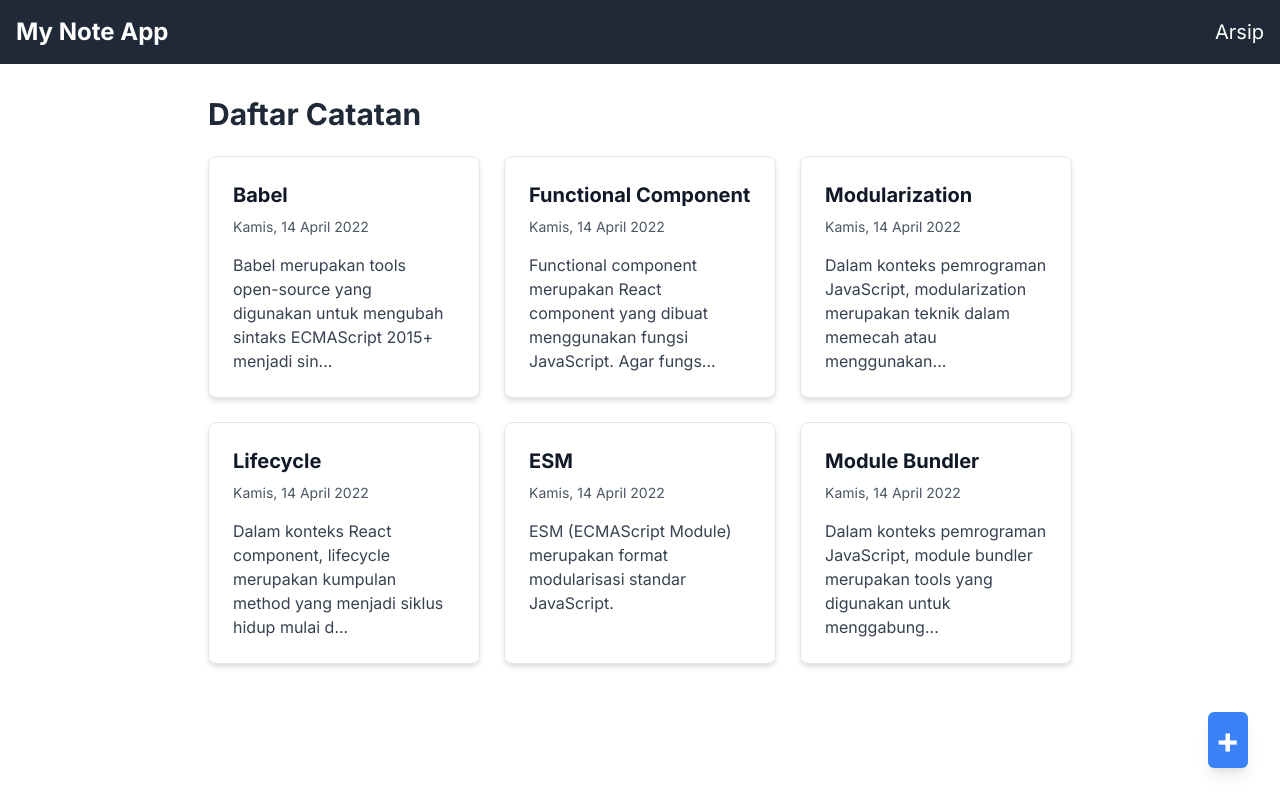
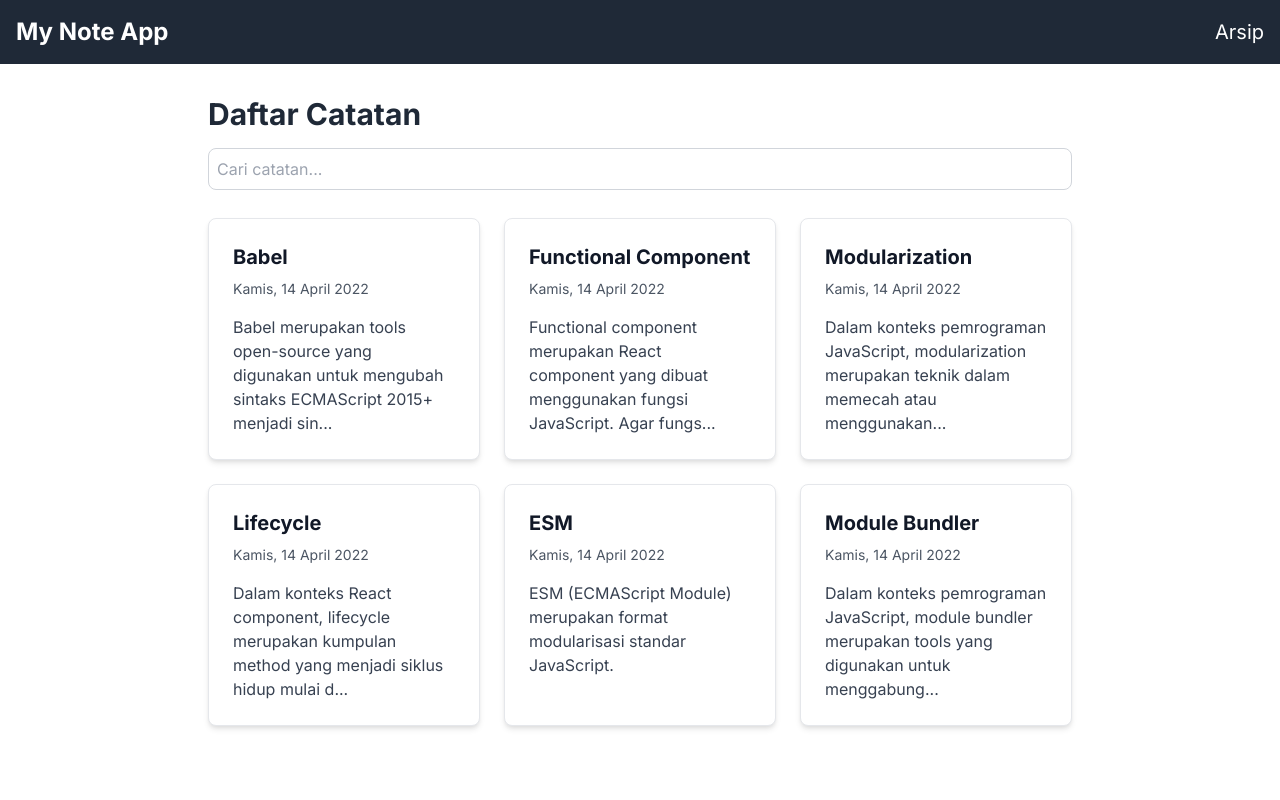
Before and after one commit to nandaglhp/my-note-app-spa, a React (Vite) app: page / in a window 1280 px wide. Built offline with nearby package versions, Linux system fonts and the light colour scheme.

Commit message:
KO2: search notes

```diff
--- /dev/null
+++ b/src/components/form/SearchBar.jsx
@@ -0,0 +1,14 @@
+// src/components/SearchBar.jsx
+import React from "react";
+import PropTypes from "prop-types";
+
+const SearchBar = ({ searchTerm, setSearchTerm }) => {
+  return <input type="text" placeholder="Cari catatan..." value={searchTerm} onChange={(e) => setSearchTerm(e.target.value)} className="w-full p-2 border border-gray-300 rounded-lg mb-7" />;
+};
+
+SearchBar.propTypes = {
+  searchTerm: PropTypes.string.isRequired,
+  setSearchTerm: PropTypes.func.isRequired,
+};
+
+export default SearchBar;
--- a/src/pages/NotesPage.jsx
+++ b/src/pages/NotesPage.jsx
@@ -1,33 +1,44 @@
 import React, { useState, useEffect } from "react";
-import { getActiveNotes } from "../utils/local-data"; // Gunakan fungsi getActiveNotes
+import { useLocation, useNavigate } from "react-router-dom"; // Pastikan menggunakan useNavigate
+import { getAllNotes } from "../utils/local-data";
 import NoteCard from "../components/notes/NoteCard";
-import FloatingActionButton from "../components/ui/FloatingActionButton";
+import SearchBar from "../components/form/SearchBar";
 import EmptyState from "../components/ui/EmptyState";
 
-function NotesPage() {
-  const [activeNotes, setActiveNotes] = useState([]);
+function useQuery() {
+  return new URLSearchParams(useLocation().search);
+}
+
+const NotesPage = () => {
+  const [notes, setNotes] = useState([]);
+  const query = useQuery();
+  const searchQuery = query.get("search") || "";
+  const navigate = useNavigate(); // Menggunakan useNavigate
+
+  const setSearchTerm = (searchTerm) => {
+    navigate(searchTerm ? `/?search=${searchTerm}` : "/");
+  };
 
   useEffect(() => {
-    // Memanggil fungsi untuk mengambil semua catatan aktif dan menyimpannya ke state
-    const notes = getActiveNotes();
-    setActiveNotes(notes);
-  }, []);
+    const filteredNotes = getAllNotes().filter((note) => note.title.toLowerCase().includes(searchQuery.toLowerCase()));
+    setNotes(filteredNotes);
+  }, [searchQuery]);
 
   return (
-    <div className="max-w-4xl mx-auto px-4 py-8 relative">
-      <h1 className="text-3xl font-bold text-gray-800 mb-6">Daftar Catatan</h1>
-      {activeNotes.length > 0 ? (
+    <div className="max-w-4xl mx-auto px-4 py-8">
+      <h1 className="text-3xl font-bold text-gray-800 mb-4">Daftar Catatan</h1>
+      <SearchBar searchTerm={searchQuery} setSearchTerm={setSearchTerm} />
+      {notes.length > 0 ? (
         <div className="grid md:grid-cols-2 lg:grid-cols-3 gap-6">
-          {activeNotes.map((note) => (
+          {notes.map((note) => (
             <NoteCard key={note.id} note={note} />
           ))}
         </div>
       ) : (
-        <EmptyState message="Tidak ada catatan aktif." />
+        <EmptyState message="Tidak ada catatan yang cocok." />
       )}
-      <FloatingActionButton to="/notes/new" />
     </div>
   );
-}
+};
 
 export default NotesPage;
```
